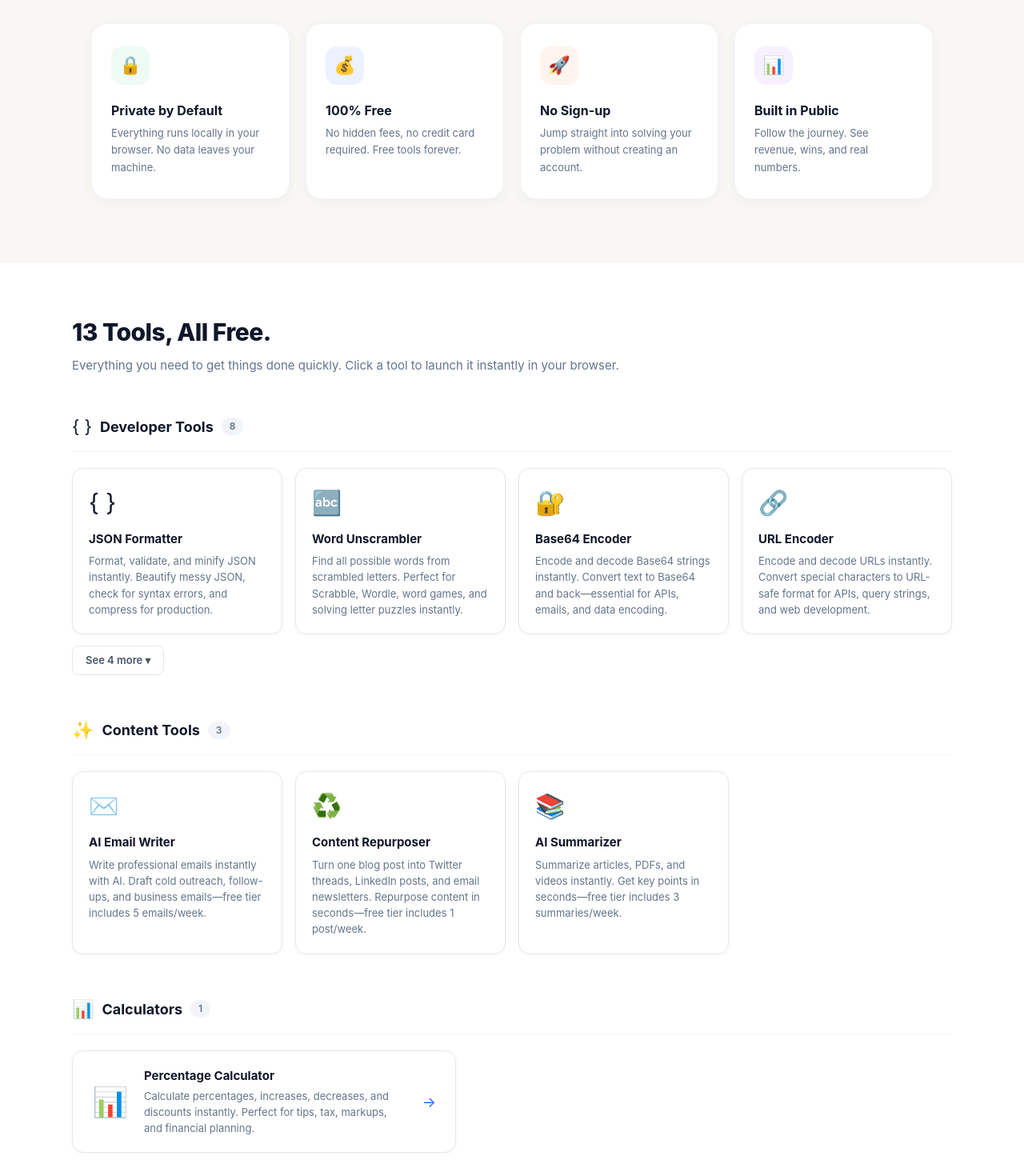
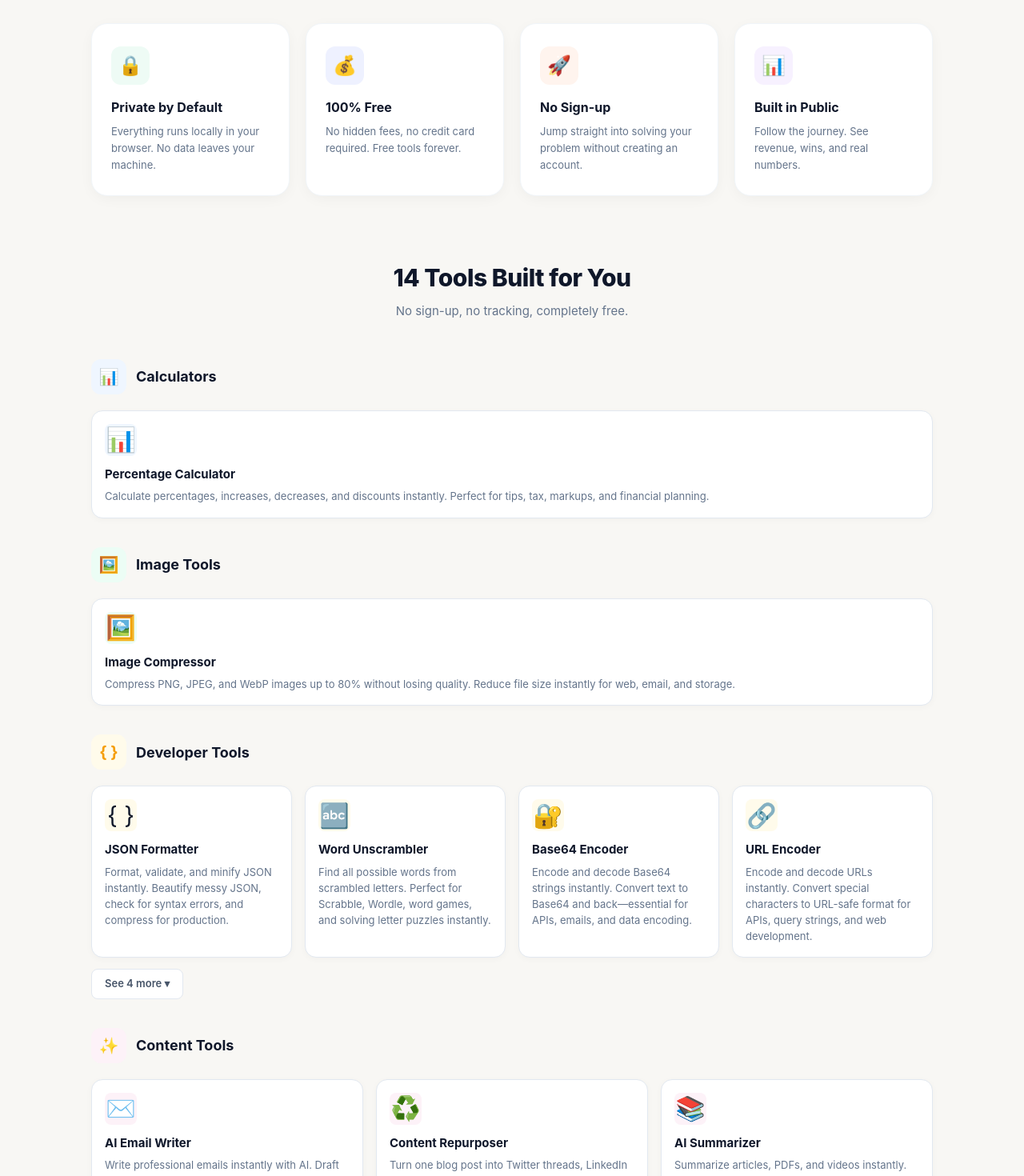
Before and after one commit to rakeshv02/tabutility-landing, a React (Vite) app: page / in a window 1280 px wide. Shown: the part 560-2030 px from the top of the page at 80% size. Built offline with nearby package versions, Linux system fonts and the light colour scheme.

Commit message:
Update App.jsx

```diff
--- a/src/App.jsx
+++ b/src/App.jsx
@@ -6,6 +6,7 @@ const colorMap = {
   'Image Tools':    { icon: '#10b981', light: '#ECFDF5' },
   'Developer Tools':{ icon: '#f59e0b', light: '#FFFBEB' },
   'Content Tools':  { icon: '#ec4899', light: '#FDF2F8' },
+  'Wellness':       { icon: '#8b5cf6', light: '#F7F1FF' },
 };
 
 const faqs = [
@@ -76,7 +77,7 @@ export default function App() {
           <span style={{ color: '#4B7FED' }}>Respect You.</span>
         </h1>
         <p style={{ fontSize: 18, color: '#64748b', lineHeight: 1.7, maxWidth: 560, margin: '0 auto 36px' }}>
-          13 browser-based utilities for text, dev, and daily tasks. No ads tracking you, no paywalls, and absolutely no sign-ups required.
+          14 browser-based utilities for text, dev, and daily tasks. No ads tracking you, no paywalls, and absolutely no sign-ups required.
         </p>
         <div style={{ display: 'flex', gap: 12, justifyContent: 'center', flexWrap: 'wrap' }}>
           <a href="#tools" style={{ padding: '14px 28px', background: '#0f172a', color: 'white', borderRadius: 12, fontWeight: 600, fontSize: 15, textDecoration: 'none', boxShadow: '0 4px 16px rgba(15,23,42,0.22)', display: 'inline-block' }}
@@ -107,63 +108,46 @@ export default function App() {
         <div style={{ display: 'grid', gridTemplateColumns: 'repeat(auto-fit, minmax(220px, 1fr))', gap: 20 }}>
           {valueProps.map((p, i) => (
             <div key={i}
-              style={{ background: 'white', borderRadius: 20, padding: '28px 24px', border: '1px solid #f1f5f9', boxShadow: '0 4px 20px -4px rgba(0,0,0,0.06)' }}
+              style={{ background: 'white', borderRadius: 20, padding: '28px 24px', border: '1px solid #f1f5f9', boxShadow: '0 4px 20px -4px rgba(0,0,0,0.06)', transition: 'box-shadow 0.3s' }}
               onMouseEnter={e => e.currentTarget.style.boxShadow = '0 8px 30px -4px rgba(0,0,0,0.1)'}
               onMouseLeave={e => e.currentTarget.style.boxShadow = '0 4px 20px -4px rgba(0,0,0,0.06)'}>
-              <div style={{ width: 48, height: 48, background: p.light, color: p.color, borderRadius: 14, display: 'flex', alignItems: 'center', justifyContent: 'center', fontSize: 22, marginBottom: 20 }}>{p.emoji}</div>
-              <h3 style={{ margin: '0 0 6px', fontSize: 16, fontWeight: 700, color: '#0f172a' }}>{p.title}</h3>
-              <p style={{ margin: 0, fontSize: 13, color: '#64748b', lineHeight: 1.65 }}>{p.desc}</p>
+              <div style={{ width: 48, height: 48, background: p.light, borderRadius: 12, display: 'flex', alignItems: 'center', justifyContent: 'center', marginBottom: 16, color: p.color, fontSize: 24 }}>{p.emoji}</div>
+              <h3 style={{ margin: '0 0 8px', fontSize: 16, fontWeight: 700, color: '#0f172a' }}>{p.title}</h3>
+              <p style={{ margin: 0, fontSize: 13, color: '#64748b', lineHeight: 1.6 }}>{p.desc}</p>
             </div>
           ))}
         </div>
       </section>
 
       {/* ── Tools ── */}
-      <section id="tools" style={{ background: 'white', padding: '64px 24px', marginBottom: 32 }}>
-        <div style={{ maxWidth: 1100, margin: '0 auto' }}>
-          <h2 style={{ fontSize: 30, fontWeight: 800, color: '#0f172a', margin: '0 0 8px', letterSpacing: '-0.5px' }}>13 Tools, All Free.</h2>
-          <p style={{ color: '#64748b', margin: '0 0 48px', fontSize: 15 }}>Everything you need to get things done quickly. Click a tool to launch it instantly in your browser.</p>
+      <section id="tools" style={{ padding: '0 24px 80px', maxWidth: 1100, margin: '0 auto' }}>
+        <div style={{ textAlign: 'center', marginBottom: 48 }}>
+          <h2 style={{ fontSize: 30, fontWeight: 800, color: '#0f172a', margin: '0 0 8px', letterSpacing: '-0.5px' }}>14 Tools Built for You</h2>
+          <p style={{ color: '#64748b', margin: 0, fontSize: 15 }}>No sign-up, no tracking, completely free.</p>
+        </div>
 
-          {Object.entries(toolsConfig.categories)
-            .sort(([, a], [, b]) => b.tools.length - a.tools.length)
-            .map(([key, category]) => {
-            const theme = colorMap[category.name] || { icon: '#4B7FED', light: '#EEF1FF' };
+        <div style={{ display: 'flex', flexDirection: 'column', gap: 36 }}>
+          {Object.entries(toolsConfig.categories).map(([key, category]) => {
+            const colors = colorMap[category.name] || { icon: '#6b7280', light: '#f3f4f6' };
             const isExpanded = showMoreTools[key];
-            const visible = isExpanded ? category.tools : category.tools.slice(0, 4);
+            const toolsToShow = isExpanded ? category.tools : category.tools.slice(0, 4);
             const hasMore = category.tools.length > 4;
-            const isSingle = category.tools.length === 1;
 
             return (
-              <div key={key} style={{ marginBottom: 52 }}>
-                {/* Category header */}
-                <div style={{ display: 'flex', alignItems: 'center', gap: 10, paddingBottom: 14, borderBottom: '1px solid #f1f5f9', marginBottom: 20 }}>
-                  <span style={{ fontSize: 22 }}>{category.emoji}</span>
+              <div key={key}>
+                <div style={{ display: 'flex', alignItems: 'center', gap: 12, marginBottom: 20 }}>
+                  <div style={{ width: 44, height: 44, background: colors.light, borderRadius: 12, display: 'flex', alignItems: 'center', justifyContent: 'center', color: colors.icon, fontSize: 20, fontWeight: 700 }}>{category.emoji}</div>
                   <h3 style={{ margin: 0, fontSize: 18, fontWeight: 700, color: '#0f172a' }}>{category.name}</h3>
-                  <span style={{ padding: '2px 10px', background: '#f1f5f9', borderRadius: 999, fontSize: 12, fontWeight: 600, color: '#64748b' }}>{category.tools.length}</span>
                 </div>
 
-                {/* Single-tool: wide horizontal card */}
-                {isSingle ? (
-                  <a href={visible[0].url} target="_blank" rel="noopener noreferrer"
-                    style={{ display: 'flex', alignItems: 'center', gap: 20, background: 'white', borderRadius: 14, padding: '20px 24px', border: '1px solid #e2e8f0', boxShadow: '0 1px 4px rgba(0,0,0,0.04)', textDecoration: 'none', maxWidth: 480, transition: 'all 0.2s' }}
-                    onMouseEnter={e => { e.currentTarget.style.boxShadow = '0 8px 24px -6px rgba(0,0,0,0.12)'; e.currentTarget.style.transform = 'translateY(-2px)'; e.currentTarget.style.borderColor = '#cbd5e1'; }}
-                    onMouseLeave={e => { e.currentTarget.style.boxShadow = '0 1px 4px rgba(0,0,0,0.04)'; e.currentTarget.style.transform = ''; e.currentTarget.style.borderColor = '#e2e8f0'; }}>
-                    <span style={{ fontSize: 36, flexShrink: 0 }}>{visible[0].emoji}</span>
-                    <div>
-                      <h4 style={{ margin: '0 0 4px', fontSize: 15, fontWeight: 700, color: '#0f172a' }}>{visible[0].name}</h4>
-                      <p style={{ margin: 0, fontSize: 13, color: '#64748b', lineHeight: 1.55 }}>{visible[0].description}</p>
-                    </div>
-                    <span style={{ marginLeft: 'auto', flexShrink: 0, fontSize: 18, color: theme.icon }}>→</span>
-                  </a>
-                ) : (
-                  /* Multi-tool grid */
-                  <div style={{ display: 'grid', gridTemplateColumns: 'repeat(auto-fill, minmax(220px, 1fr))', gap: 16 }}>
-                    {visible.map(tool => (
+                {toolsToShow.length > 0 && (
+                  <div style={{ display: 'grid', gridTemplateColumns: 'repeat(auto-fit, minmax(240px, 1fr))', gap: 16 }}>
+                    {toolsToShow.map(tool => (
                       <a key={tool.id} href={tool.url} target="_blank" rel="noopener noreferrer"
-                        style={{ background: 'white', borderRadius: 14, padding: 20, border: '1px solid #e2e8f0', boxShadow: '0 1px 4px rgba(0,0,0,0.04)', textDecoration: 'none', display: 'flex', flexDirection: 'column', position: 'relative', overflow: 'hidden', transition: 'all 0.2s' }}
-                        onMouseEnter={e => { e.currentTarget.style.boxShadow = '0 8px 24px -6px rgba(0,0,0,0.12)'; e.currentTarget.style.transform = 'translateY(-3px)'; e.currentTarget.style.borderColor = '#cbd5e1'; }}
-                        onMouseLeave={e => { e.currentTarget.style.boxShadow = '0 1px 4px rgba(0,0,0,0.04)'; e.currentTarget.style.transform = ''; e.currentTarget.style.borderColor = '#e2e8f0'; }}>
-                        <div style={{ marginBottom: 12 }}>
+                        style={{ display: 'flex', flexDirection: 'column', padding: 16, background: 'white', borderRadius: 14, border: '1px solid #e2e8f0', textDecoration: 'none', color: '#0f172a', boxShadow: '0 2px 8px rgba(0,0,0,0.03)', transition: 'all 0.2s' }}
+                        onMouseEnter={e => { e.currentTarget.style.borderColor = colors.icon; e.currentTarget.style.boxShadow = `0 8px 20px rgba(0,0,0,0.08)`; }}
+                        onMouseLeave={e => { e.currentTarget.style.borderColor = '#e2e8f0'; e.currentTarget.style.boxShadow = '0 2px 8px rgba(0,0,0,0.03)'; }}>
+                        <div style={{ width: 40, height: 40, background: colors.light, borderRadius: 8, display: 'flex', alignItems: 'center', justifyContent: 'center', marginBottom: 12 }}>
                           <span style={{ fontSize: 30 }}>{tool.emoji}</span>
                         </div>
                         <h4 style={{ margin: '0 0 6px', fontSize: 15, fontWeight: 700, color: '#0f172a' }}>{tool.name}</h4>
```
